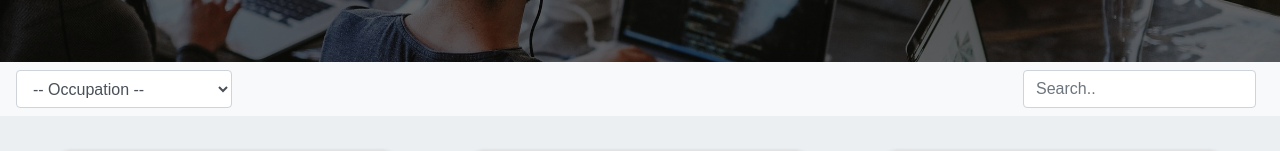
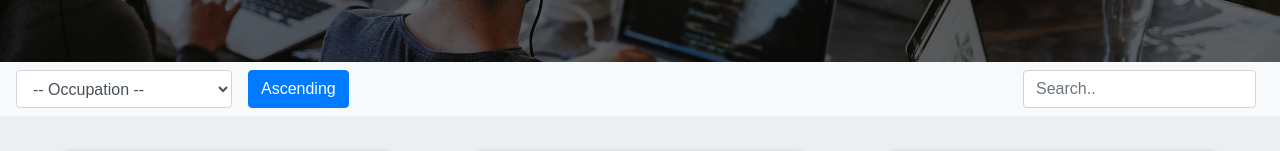
Before and after one commit to ldipaola/Employee-Directory, a React (Create React App) app: page / in a window 1280 px wide. Shown: the part 138-289 px from the top of the page. Built offline with nearby package versions, Linux system fonts and the light colour scheme.

Commit message:
add sort button

```diff
--- a/src/App.js
+++ b/src/App.js
@@ -1,41 +1,86 @@
-import React, {useState, useEffect} from 'react';
-import Employees from './employees.json';
-import EmployeeCard from './compenents/EmployeeCard'
-import Wrapper from './compenents/Wrapper'
-import Title from './compenents/Title'
-import SearchFilter from './compenents/SearchFilter'
+import React, { useState, useEffect } from "react";
+import Employees from "./employees.json";
+import EmployeeCard from "./compenents/EmployeeCard";
+import Wrapper from "./compenents/Wrapper";
+import Title from "./compenents/Title";
+import SearchFilter from "./compenents/SearchFilter";
 
 function App() {
   const [employees, setEmployees] = useState(Employees);
   const [search, setSearch] = useState("");
   const [occupation, setOccupation] = useState("");
   const [filteredEmployees, setFilteredEmployees] = useState([]);
+  const [sortedEmployees, setSortedEmployees] = useState([]);
+  const [sortButton, setSortButton] = useState("Ascending");
 
-  const handleChange = event => {
+  const handleChange = (event) => {
     setSearch(event.target.value);
   };
-  const handleOccupationChange = event => {
+  const handleOccupationChange = (event) => {
     setOccupation(event.target.value);
-    console.log("Changed")
+    console.log("Changed");
+  };
+
+  const handleClick = (event) => {
+    if (sortButton === "Descending") {
+      setSortedEmployees(
+        employees.sort((a, b) => {
+          let nameA = a.name.toUpperCase();
+          let nameB = b.name.toUpperCase();
+          if (nameA < nameB) {
+            return -1;
+          }
+          if (nameA > nameB) {
+            return 1;
+          }
+          return 0;
+        })
+      );
+      setFilteredEmployees(sortedEmployees);
+      setSortButton("Ascending");
+    } else {
+      setSortedEmployees(
+        employees.sort((a, b) => {
+          let nameA = a.name.toUpperCase();
+          let nameB = b.name.toUpperCase();
+          if (nameA < nameB) {
+            return -1;
+          }
+          if (nameA > nameB) {
+            return 1;
+          }
+          return 0;
+        }).reverse()
+      );
+      setFilteredEmployees(sortedEmployees);
+       setSortButton("Descending");
+
+      }
+      console.log(sortedEmployees)
+    console.log(sortButton);
   };
 
   useEffect(() => {
     setFilteredEmployees(
-      employees.filter(emp => emp.name.toLowerCase().includes(search.toLowerCase()))
+      employees.filter((emp) =>
+        emp.name.toLowerCase().includes(search.toLowerCase())
       )
-  }, [search, employees])
+    );
+  }, [search, employees]);
 
   useEffect(() => {
     setFilteredEmployees(
-      employees.filter(emp => emp.occupation.toLowerCase().includes(occupation.toLowerCase()))
+      employees.filter((emp) =>
+        emp.occupation.toLowerCase().includes(occupation.toLowerCase())
       )
-  }, [occupation, employees])
+    );
+  }, [occupation, employees]);
 
-  //const filteredEmployees = employees.filter(emp => emp.name.toLowerCase().includes(search.toLowerCase()));
+  useEffect(() => {
+    setSortedEmployees(employees.sort());
+  }, [sortedEmployees, employees]);
 
-
-
-  const employeelist = filteredEmployees.map((employee) =>
+  const employeelist = filteredEmployees.map((employee) => (
     <EmployeeCard
       key={employee.id}
       id={employee.id}
@@ -44,7 +89,7 @@ function App() {
       occupation={employee.occupation}
       location={employee.location}
     />
-    );
+  ));
 
   return (
     <>
@@ -54,11 +99,11 @@ function App() {
         handleOccupationChange={handleOccupationChange}
         occupationValue={occupation}
         searchValue={search}
+        sortButtonValue={sortButton}
         handleSearchonChange={handleChange}
+        onClick={handleClick}
       />
-    <Wrapper>
-      {employeelist}
-    </Wrapper>
+      <Wrapper>{employeelist}</Wrapper>
     </>
   );
 }
--- a/src/compenents/SearchFilter/index.js
+++ b/src/compenents/SearchFilter/index.js
@@ -2,6 +2,7 @@ import React from 'react'
 import Navbar from 'react-bootstrap/Navbar'
 import Nav from 'react-bootstrap/Nav'
 import Form from 'react-bootstrap/Form'
+import Button from 'react-bootstrap/Button'
 
 function SearchFilter(props) {
   const options = props.employees.map((option) =>
@@ -13,12 +14,13 @@ function SearchFilter(props) {
   <Navbar.Toggle aria-controls="basic-navbar-nav" />
   <Navbar.Collapse id="basic-navbar-nav">
     <Nav className="mr-auto">
-      <Form.Group className="mb-0"  controlId="exampleForm.ControlSelect1">
+      <Form.Group className="mb-0"  controlId="occupation-select">
       <Form.Control as="select" onChange={props.handleOccupationChange} value={props.occupationValue}>
       <option value="">-- Occupation --</option>
       {options}
     </Form.Control>
     </Form.Group>
+    <Button onClick={props.onClick} style={{marginLeft: "1em"}} variant="primary">{props.sortButtonValue}</Button>{' '}
     </Nav>
     <Form inline>
     <Form.Control className="mr-sm-2" type="text" placeholder="Search.." onChange={props.handleSearchonChange} value={props.value} />
```
Lines whose indentation alone changed are shown as unchanged.
